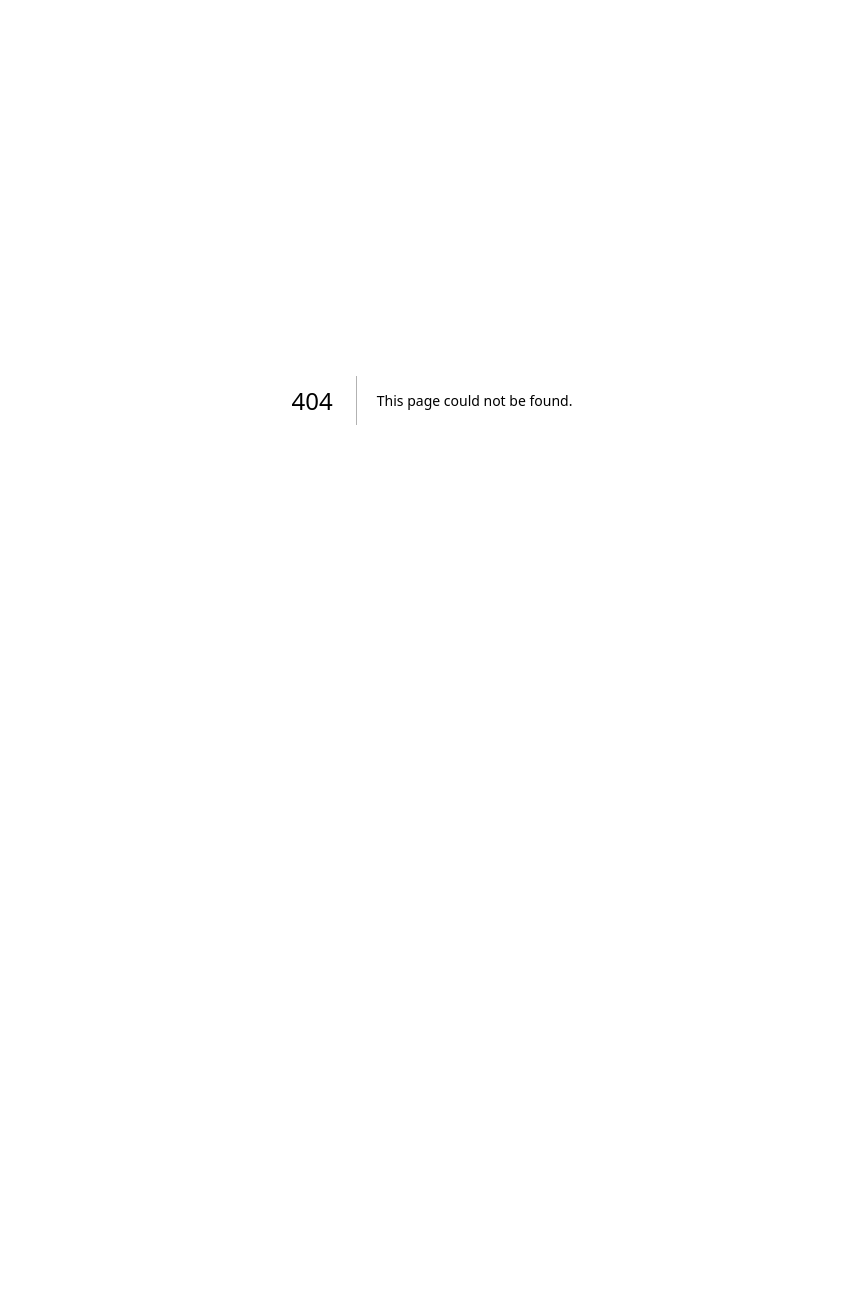
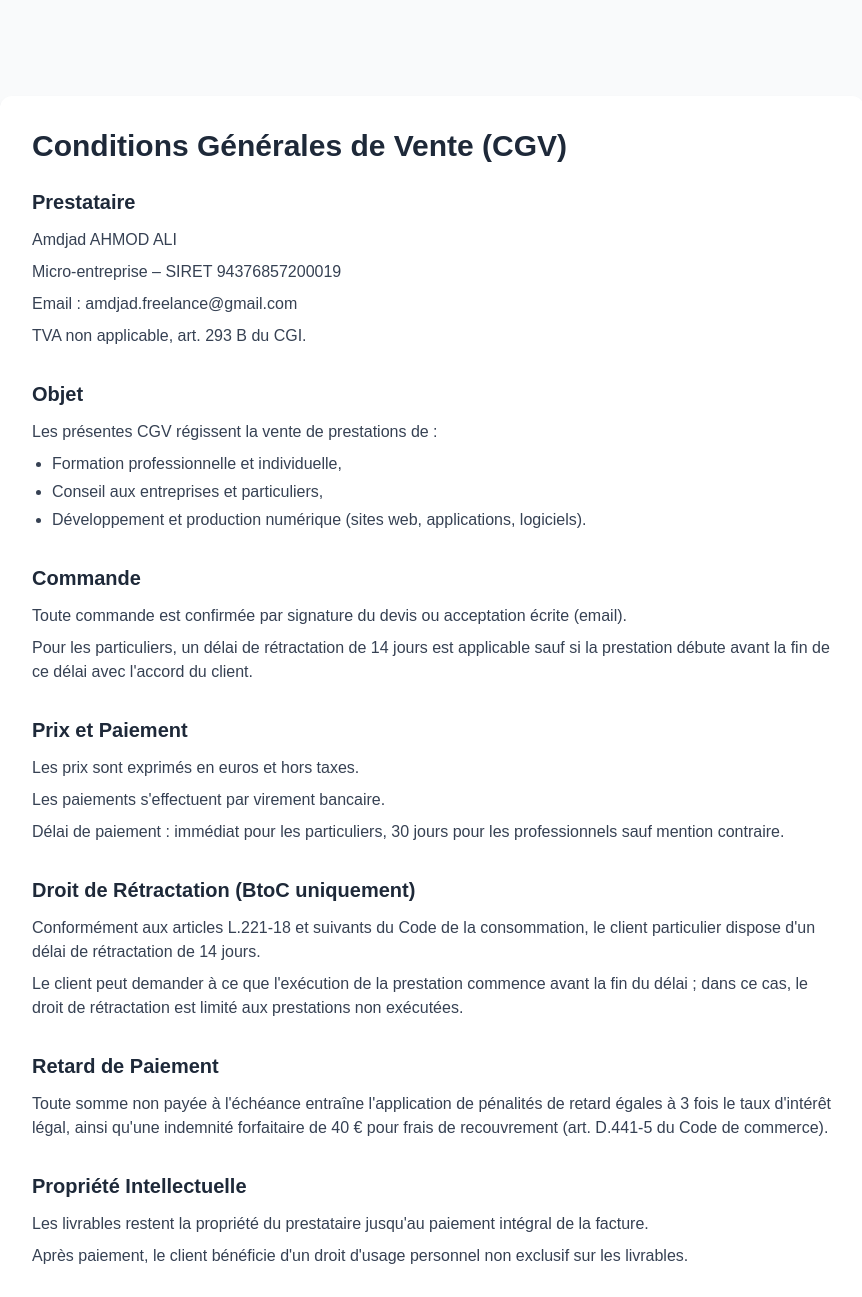
Before and after one commit to amdjadouxx/port-folio, a Next.js app: page /cgv in a window 1280 px wide. Before the commit this address had no page. Shown: the top 1297 px of the page, without its empty margins (208-1070 px from the left). Before the commit the page ends 800 px from the top, so only its background shows below. Built offline with nearby package versions, Linux system fonts and the light colour scheme.

Commit message:
[UPDATE] : add CGV

```diff
--- /dev/null
+++ b/src/app/cgv/page.tsx
@@ -0,0 +1,107 @@
+import React from 'react';
+import Link from 'next/link';
+
+export const metadata = {
+  title: "Conditions Générales de Vente (CGV) | Portfolio",
+  description: "Conditions Générales de Vente de Amdjad AHMOD ALI, prestataire en formation, conseil et développement numérique.",
+};
+
+export default function CGVPage() {
+  return (
+    <main className="pt-24 pb-16 min-h-screen bg-gray-50 dark:bg-gray-900">
+      <div className="container mx-auto px-4 max-w-4xl">
+        <div className="bg-white dark:bg-gray-800 rounded-xl shadow-md p-8">
+          <h1 className="text-3xl font-bold mb-6 text-gray-800 dark:text-white">
+            Conditions Générales de Vente (CGV)
+          </h1>
+
+          <section className="mb-8">
+            <h2 className="text-xl font-semibold mb-3 text-gray-800 dark:text-white">
+              Prestataire
+            </h2>
+            <p className="text-gray-700 dark:text-gray-300 mb-2">Amdjad AHMOD ALI</p>
+            <p className="text-gray-700 dark:text-gray-300 mb-2">Micro-entreprise – SIRET 94376857200019</p>
+            <p className="text-gray-700 dark:text-gray-300 mb-2">Email : amdjad.freelance@gmail.com</p>
+            <p className="text-gray-700 dark:text-gray-300">TVA non applicable, art. 293 B du CGI.</p>
+          </section>
+
+          <section className="mb-8">
+            <h2 className="text-xl font-semibold mb-3 text-gray-800 dark:text-white">
+              Objet
+            </h2>
+            <p className="text-gray-700 dark:text-gray-300 mb-2">Les présentes CGV régissent la vente de prestations de :</p>
+            <ul className="list-disc ml-5 text-gray-700 dark:text-gray-300">
+              <li className="mb-1">Formation professionnelle et individuelle,</li>
+              <li className="mb-1">Conseil aux entreprises et particuliers,</li>
+              <li>Développement et production numérique (sites web, applications, logiciels).</li>
+            </ul>
+          </section>
+
+          <section className="mb-8">
+            <h2 className="text-xl font-semibold mb-3 text-gray-800 dark:text-white">
+              Commande
+            </h2>
+            <p className="text-gray-700 dark:text-gray-300 mb-2">Toute commande est confirmée par signature du devis ou acceptation écrite (email).</p>
+            <p className="text-gray-700 dark:text-gray-300">Pour les particuliers, un délai de rétractation de 14 jours est applicable sauf si la prestation débute avant la fin de ce délai avec l'accord du client.</p>
+          </section>
+
+          <section className="mb-8">
+            <h2 className="text-xl font-semibold mb-3 text-gray-800 dark:text-white">
+              Prix et Paiement
+            </h2>
+            <p className="text-gray-700 dark:text-gray-300 mb-2">Les prix sont exprimés en euros et hors taxes.</p>
+            <p className="text-gray-700 dark:text-gray-300 mb-2">Les paiements s'effectuent par virement bancaire.</p>
+            <p className="text-gray-700 dark:text-gray-300">Délai de paiement : immédiat pour les particuliers, 30 jours pour les professionnels sauf mention contraire.</p>
+          </section>
+
+          <section className="mb-8">
+            <h2 className="text-xl font-semibold mb-3 text-gray-800 dark:text-white">
+              Droit de Rétractation (BtoC uniquement)
+            </h2>
+            <p className="text-gray-700 dark:text-gray-300 mb-2">Conformément aux articles L.221-18 et suivants du Code de la consommation, le client particulier dispose d'un délai de rétractation de 14 jours.</p>
+            <p className="text-gray-700 dark:text-gray-300">Le client peut demander à ce que l'exécution de la prestation commence avant la fin du délai ; dans ce cas, le droit de rétractation est limité aux prestations non exécutées.</p>
+          </section>
+
+          <section className="mb-8">
+            <h2 className="text-xl font-semibold mb-3 text-gray-800 dark:text-white">
+              Retard de Paiement
+            </h2>
+            <p className="text-gray-700 dark:text-gray-300">Toute somme non payée à l'échéance entraîne l'application de pénalités de retard égales à 3 fois le taux d'intérêt légal, ainsi qu'une indemnité forfaitaire de 40 € pour frais de recouvrement (art. D.441-5 du Code de commerce).</p>
+          </section>
+
+          <section className="mb-8">
+            <h2 className="text-xl font-semibold mb-3 text-gray-800 dark:text-white">
+              Propriété Intellectuelle
+            </h2>
+            <p className="text-gray-700 dark:text-gray-300 mb-2">Les livrables restent la propriété du prestataire jusqu'au paiement intégral de la facture.</p>
+            <p className="text-gray-700 dark:text-gray-300">Après paiement, le client bénéficie d'un droit d'usage personnel non exclusif sur les livrables.</p>
+          </section>
+
+          <section className="mb-8">
+            <h2 className="text-xl font-semibold mb-3 text-gray-800 dark:text-white">
+              Responsabilité
+            </h2>
+            <p className="text-gray-700 dark:text-gray-300 mb-2">Le prestataire est responsable uniquement en cas de faute prouvée et dans les limites convenues contractuellement.</p>
+            <p className="text-gray-700 dark:text-gray-300">Il ne pourra être tenu responsable des problèmes résultant de l'intervention de tiers ou de la force majeure.</p>
+          </section>
+
+          <section className="mb-8">
+            <h2 className="text-xl font-semibold mb-3 text-gray-800 dark:text-white">
+              Médiation de la Consommation
+            </h2>
+            <p className="text-gray-700 dark:text-gray-300">En cas de litige, le consommateur peut saisir gratuitement le médiateur de la consommation Médiation Solution : <a href="http://www.mediation-solution.com" target="_blank" rel="noopener noreferrer" className="text-blue-600 dark:text-blue-400 hover:underline">www.mediation-solution.com</a></p>
+          </section>
+
+          <div className="mt-10">
+            <Link
+              href="/"
+              className="px-6 py-2 rounded-full bg-blue-600 text-white font-medium hover:bg-blue-700 transition-colors shadow-sm"
+            >
+              Retour à l'accueil
+            </Link>
+          </div>
+        </div>
+      </div>
+    </main>
+  );
+}
--- a/src/app/layout.tsx
+++ b/src/app/layout.tsx
@@ -18,7 +18,7 @@ const geistMono = Geist_Mono({
 });
 
 export const metadata: Metadata = {
-  title: "Portfolio | Développeur Web & Mobile",
+  title: "Portfolio",
   description: "Portfolio professionnel présentant mes projets et compétences en développement web et mobile.",
   keywords: ["développeur", "web", "frontend", "backend", "fullstack", "portfolio", "react", "nextjs"],
   authors: [{ name: "Développeur Moderne" }],
--- a/src/components/header/Header.tsx
+++ b/src/components/header/Header.tsx
@@ -96,10 +96,26 @@ export default function Header() {
             Me contacter
           </Link>
 
+          <Link
+            href="/cgv"
+            className="ml-3 px-3 py-1 text-xs rounded-full border border-gray-300 dark:border-gray-700 text-gray-600 dark:text-gray-300 hover:bg-gray-100 dark:hover:bg-gray-800 transition-colors font-medium"
+            aria-label="Conditions Générales de Vente"
+          >
+            CGV
+          </Link>
+
           <ThemeToggle />
         </nav>
 
         <div className="flex items-center space-x-2 md:hidden">
+          <Link
+            href="/cgv"
+            className="p-2 rounded-full text-xs border border-gray-300 dark:border-gray-700 text-gray-600 dark:text-gray-300 font-medium"
+            aria-label="Conditions Générales de Vente"
+          >
+            CGV
+          </Link>
+
           <ThemeToggle />
 
           <button
@@ -167,6 +183,13 @@ export default function Header() {
                 >
                   Me contacter
                 </Link>
+                <Link
+                  href="/cgv"
+                  onClick={() => setMobileMenuOpen(false)}
+                  className="w-full text-center px-8 py-3 rounded-xl border border-gray-300 dark:border-gray-700 text-gray-600 dark:text-gray-300 font-medium text-xl"
+                >
+                  Conditions Générales de Vente (CGV)
+                </Link>
               </nav>
             </div>
           </motion.div>
--- a/src/components/layout/Header.tsx
+++ b/src/components/layout/Header.tsx
@@ -71,11 +71,28 @@ export default function Header() {
               ></span>
             </Link>
           ))}
+
+          <Link
+            href="/cgv"
+            className="text-xs px-3 py-1 ml-2 rounded-full border border-gray-300 dark:border-gray-700 text-gray-600 dark:text-gray-300 hover:bg-gray-100 dark:hover:bg-gray-800 transition-colors font-medium"
+            aria-label="Conditions Générales de Vente"
+          >
+            CGV
+          </Link>
         </nav>
 
         {/* Mobile Menu Button */}
+        <div className="md:hidden flex items-center space-x-2">
+          <Link
+            href="/cgv"
+            className="text-xs px-2 py-1 rounded-full border border-gray-300 dark:border-gray-700 text-gray-600 dark:text-gray-300"
+            aria-label="Conditions Générales de Vente"
+          >
+            CGV
+          </Link>
+
           <button
-          className="md:hidden flex items-center p-2"
+            className="flex items-center p-2"
             onClick={() => setMobileMenuOpen(!mobileMenuOpen)}
           >
             <div className="relative w-6 h-5">
@@ -96,6 +113,7 @@ export default function Header() {
               ></span>
             </div>
           </button>
+        </div>
       </div>
 
       {/* Mobile Navigation */}
@@ -120,6 +138,14 @@ export default function Header() {
               {item.name}
             </Link>
           ))}
+
+          <Link
+            href="/cgv"
+            className="text-sm font-medium px-2 py-1 text-gray-600 dark:text-gray-300 mt-2 border-t border-gray-100 dark:border-gray-800 pt-2"
+            onClick={() => setMobileMenuOpen(false)}
+          >
+            Conditions Générales de Vente (CGV)
+          </Link>
         </nav>
       </motion.div>
     </header>
```
Lines whose indentation alone changed are shown as unchanged.
